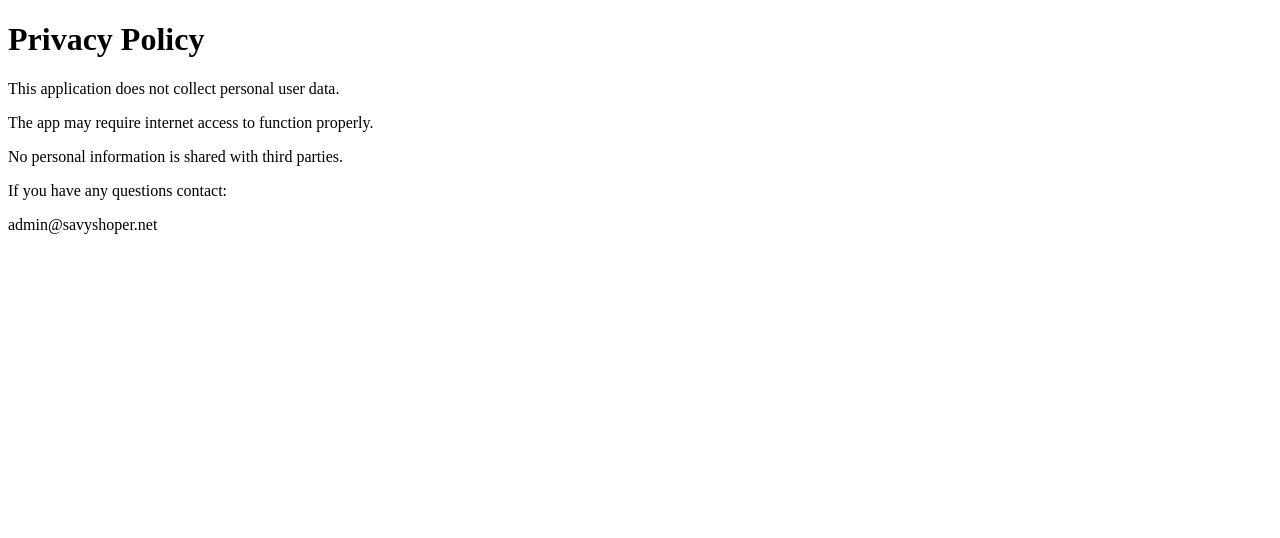
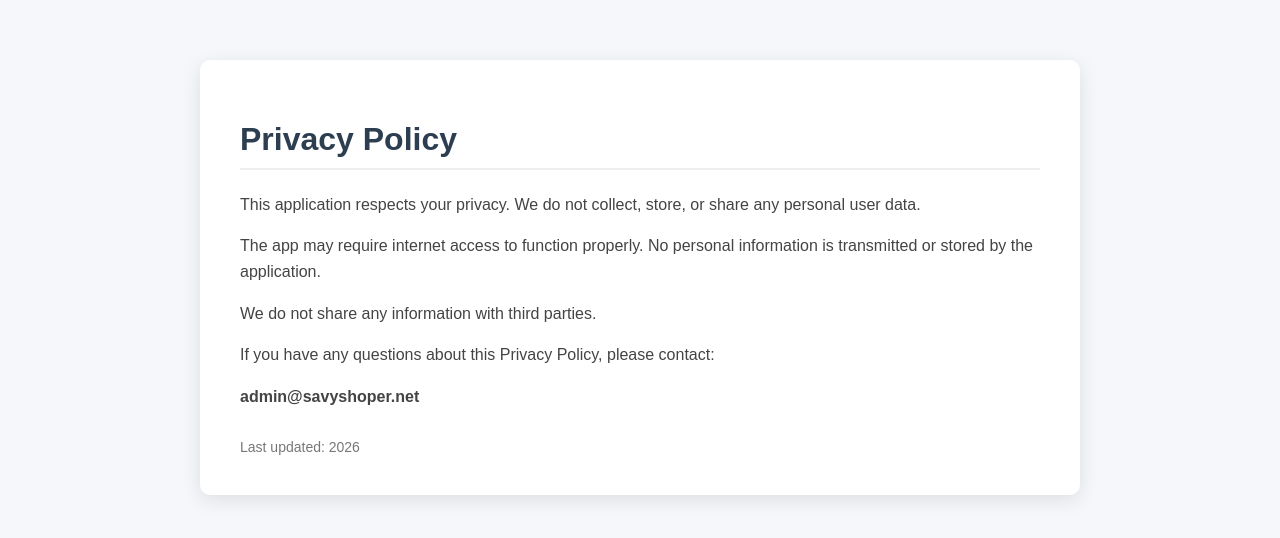
Before and after one commit to SavyShoper/privacy-policy, a plain HTML site: page index.html in a window 1280 px wide. Drawn offline with Linux system fonts and the light colour scheme.

Commit message:
enhance page view

```diff
--- a/index.html
+++ b/index.html
@@ -1,22 +1,77 @@
 <!DOCTYPE html>
-<html>
+<html lang="en">
 <head>
+<meta charset="UTF-8">
+<meta name="viewport" content="width=device-width, initial-scale=1.0">
 <title>Privacy Policy</title>
+
+<style>
+body{
+    font-family: Arial, Helvetica, sans-serif;
+    background-color:#f5f7fa;
+    margin:0;
+    padding:0;
+}
+
+.container{
+    max-width:800px;
+    margin:60px auto;
+    background:white;
+    padding:40px;
+    border-radius:10px;
+    box-shadow:0 5px 20px rgba(0,0,0,0.1);
+}
+
+h1{
+    color:#2c3e50;
+    border-bottom:2px solid #eee;
+    padding-bottom:10px;
+}
+
+p{
+    font-size:16px;
+    line-height:1.6;
+    color:#444;
+}
+
+.footer{
+    margin-top:30px;
+    font-size:14px;
+    color:#777;
+}
+</style>
+
 </head>
 
 <body>
 
+<div class="container">
+
 <h1>Privacy Policy</h1>
 
-<p>This application does not collect personal user data.</p>
+<p>
+This application respects your privacy. We do not collect, store, or share any personal user data.
+</p>
 
-<p>The app may require internet access to function properly.</p>
+<p>
+The app may require internet access to function properly. No personal information is transmitted or stored by the application.
+</p>
 
-<p>No personal information is shared with third parties.</p>
+<p>
+We do not share any information with third parties.
+</p>
 
-<p>If you have any questions contact:</p>
+<p>
+If you have any questions about this Privacy Policy, please contact:
+</p>
 
-<p>admin@savyshoper.net</p>
+<p><strong>admin@savyshoper.net</strong></p>
+
+<div class="footer">
+Last updated: 2026
+</div>
+
+</div>
 
 </body>
 </html>
```
